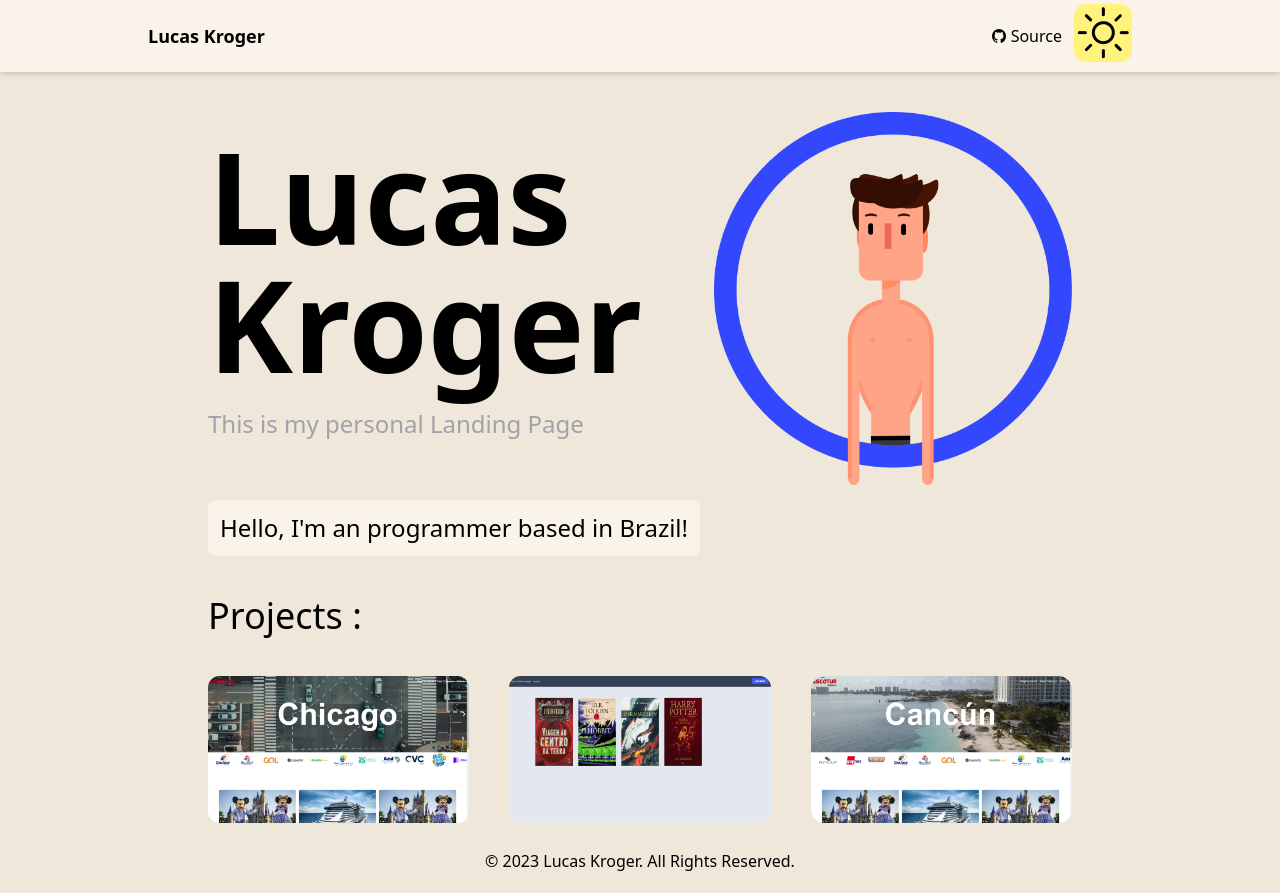
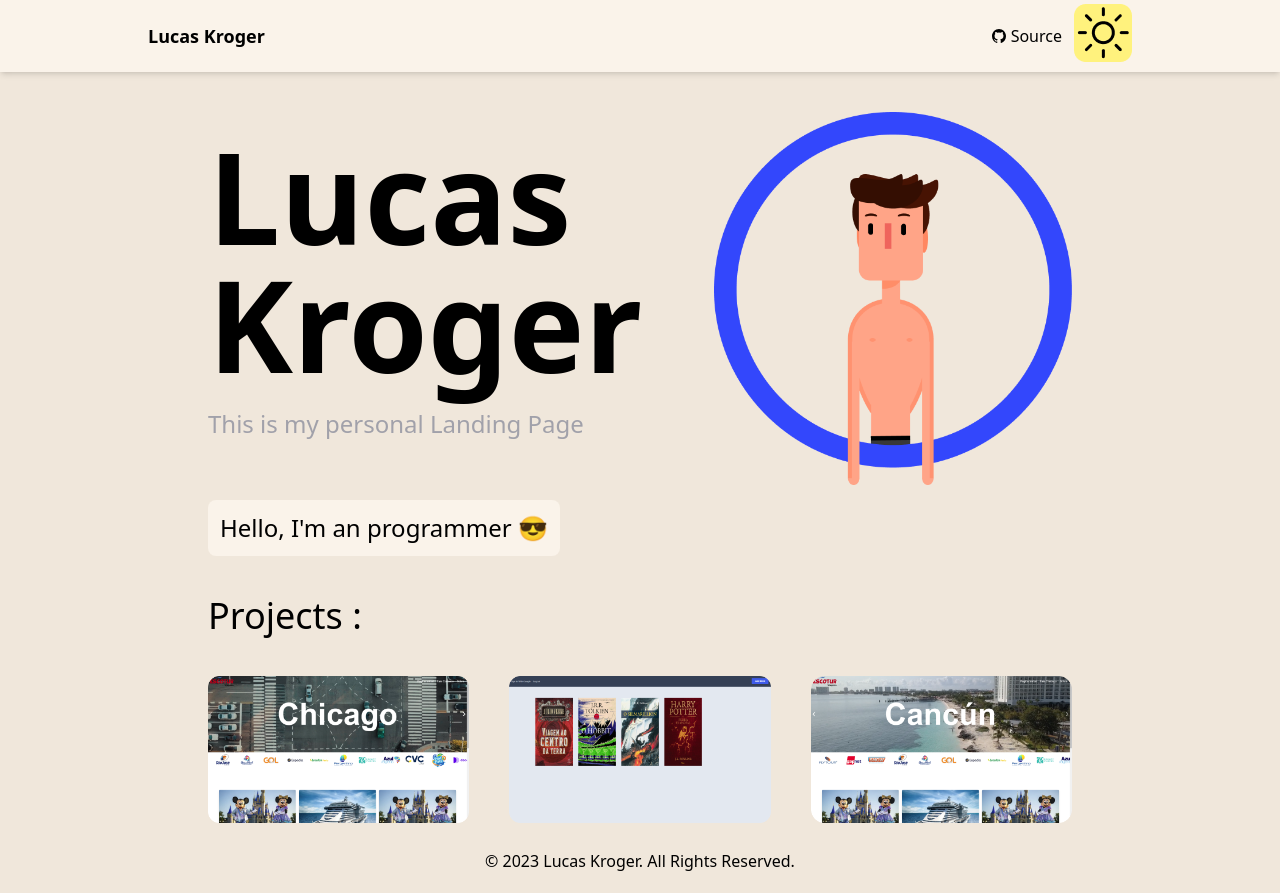
Before and after one commit to Lkcm/Global, a Next.js app: page / in a window 1280 px wide. Built offline with nearby package versions, Linux system fonts and the light colour scheme.

Commit message:
atu link

```diff
--- a/components/contador/Contador.js
+++ b/components/contador/Contador.js
@@ -15,7 +15,7 @@ export function Contador () {
      xsm:text-sm
      sm:text-2xl
      ">
-   Hello, I'm an programmer based in Brazil!
+   Hello, I'm an programmer 😎
      </h3>
    </div>
    </div>
--- a/components/slides/Slides.js
+++ b/components/slides/Slides.js
@@ -16,7 +16,7 @@ export function Slides () {
       items-center
        ">
       <div className="hover:scale-105 cursor-pointer">
-      <Link href="https://n-bkcollection.web.app/">
+      <Link href="https://escotur-project.vercel.app/">
       <Image src={chicago} />
       </Link>
       </div>
@@ -26,7 +26,9 @@ export function Slides () {
         </Link>
       </div>
       <div className="hover:scale-105 cursor-pointer">
-      <Image src={cancun} />
+        <Link href="https://escotur-project.vercel.app/">
+          <Image src={cancun} />
+        </Link>
       </div>
       </div>
     </div>
```
